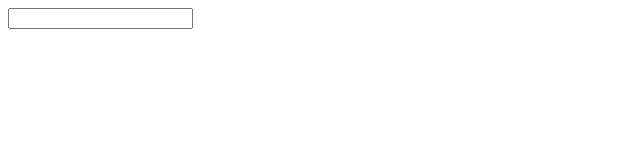
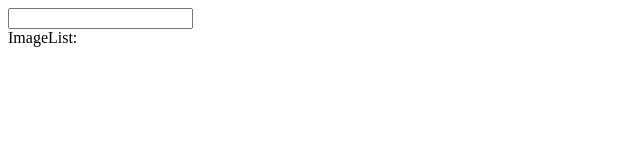
Before and after one commit to kynoh44/modern-react-with-redux-2023, a React (Create React App) app in the folder pics/: page / in a window 1280 px wide. Shown: the top 160 px of the page, without its empty margins (0-640 px from the left). Built offline with nearby package versions, Linux system fonts and the light colour scheme.

Commit message:
Passing the image objects into ImageList component

```diff
--- a/pics/src/App.js
+++ b/pics/src/App.js
@@ -1,16 +1,20 @@
+import { useState } from "react";
 import SearchBar from "./components/SearchBar";
+import ImageList from "./components/ImageList";
 import searchImages from "./api";
 
 function App() {
+	const [images, setImages] = useState([]);
+
 	const handleSubmit = async (term) => {
-		const results = await searchImages(term);
-
-		console.log(results);
+		const result = await searchImages(term);
+		setImages(result);
 	};
 
 	return(
 		<div>
 			<SearchBar onSubmit={handleSubmit} />
+			<ImageList images={images}/>
 		</div>
 	)
 }
--- a/pics/src/components/ImageList.js
+++ b/pics/src/components/ImageList.js
@@ -1,5 +1,9 @@
-function ImageList() {
-	return <div>ImageList</div>
+function ImageList({ images }) {
+	return(
+	<div>
+		ImageList: {images}
+	</div>
+	);
 }
 
 export default ImageList;
```
